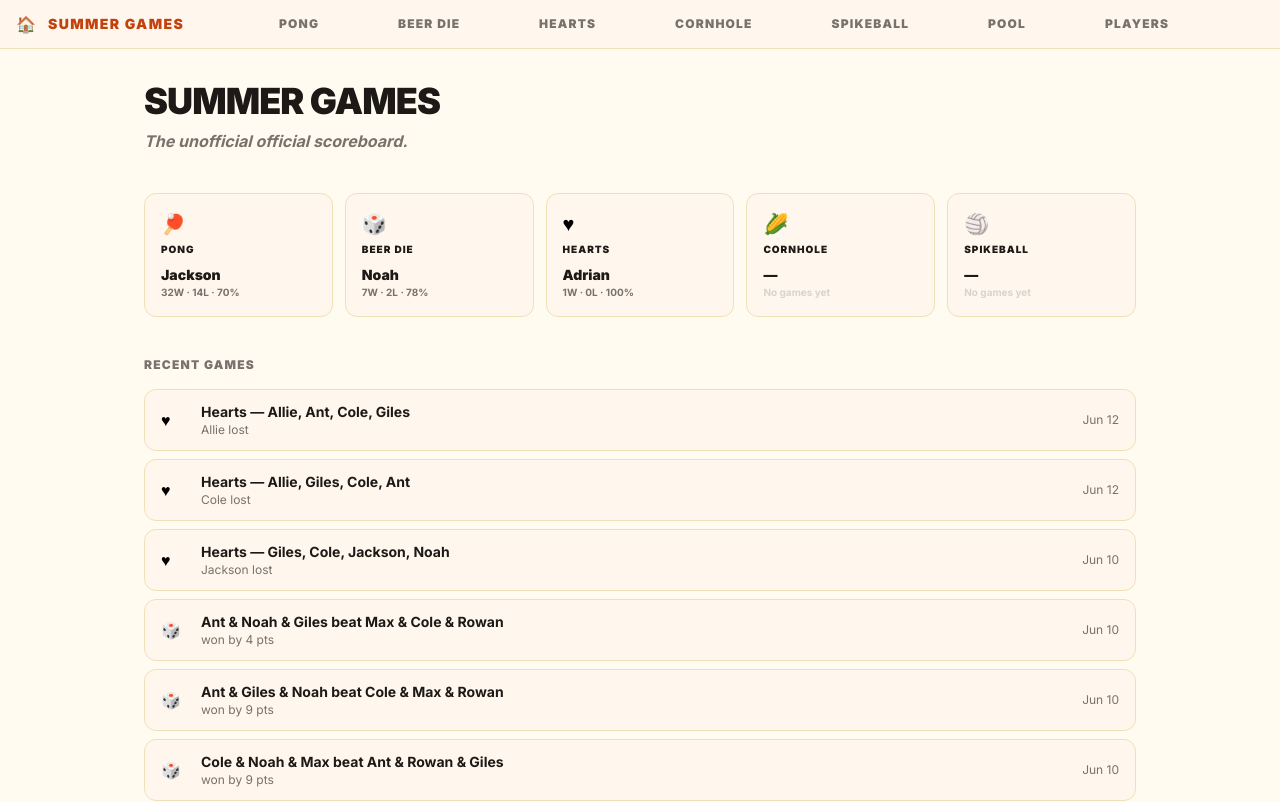
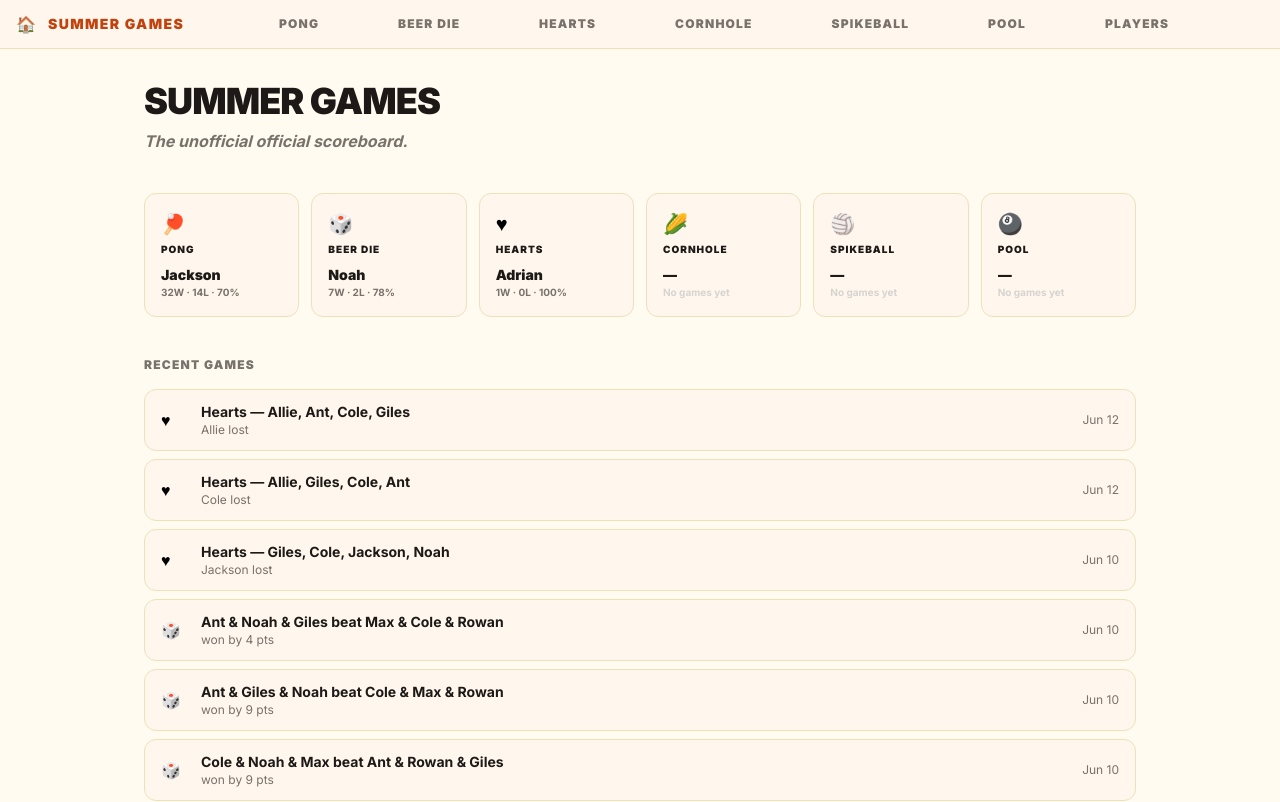
Before and after one commit to gileshayhurst/summer-games, a Next.js app: page /g/example in a window 1280 px wide. Shown: the top 802 px of the page. Built offline with nearby package versions, Linux system fonts and the light colour scheme.

Commit message:
feat: add Pool leader card to group home page

```diff
--- a/app/g/[slug]/page.tsx
+++ b/app/g/[slug]/page.tsx
@@ -2,9 +2,9 @@ export const dynamic = 'force-dynamic'
 
 import Link from 'next/link'
 import RecentGames from '@/components/RecentGames'
-import { RecentGame, User, PongGamePlayer, BeerDieGamePlayer, BeerDieSink, HeartsGamePlayer, CornholeGamePlayer, SpikeballGamePlayer } from '@/lib/types'
+import { RecentGame, User, PongGamePlayer, BeerDieGamePlayer, BeerDieSink, HeartsGamePlayer, CornholeGamePlayer, SpikeballGamePlayer, PoolGamePlayer } from '@/lib/types'
 import { createServerClient, getGroupBySlug } from '@/lib/supabase-server'
-import { computePongLeaderboard, computeBeerDieLeaderboard, computeHeartsLeaderboard, computeCornholeLeaderboard, computeSpikeballLeaderboard } from '@/lib/stats'
+import { computePongLeaderboard, computeBeerDieLeaderboard, computeHeartsLeaderboard, computeCornholeLeaderboard, computeSpikeballLeaderboard, computePoolLeaderboard } from '@/lib/stats'
 import { notFound } from 'next/navigation'
 
 type GameLeader = { name: string; wins: number; losses: number; winRatePct: number } | null
@@ -18,6 +18,7 @@ async function getRecentGames(groupId: string): Promise<RecentGame[]> {
       { data: cornholeGames },
       { data: spikeballGames },
       { data: heartsGames },
+      { data: poolGames },
     ] = await Promise.all([
       supabase.from('pong_games').select('id, cups_left, played_at, pong_game_players ( side, users ( id, name ) )')
         .eq('group_id', groupId).eq('approved', true).order('played_at', { ascending: false }).limit(10),
@@ -28,6 +29,8 @@ async function getRecentGames(groupId: string): Promise<RecentGame[]> {
       supabase.from('spikeball_games').select('id, points_differential, played_at, spikeball_game_players ( side, users ( id, name ) )')
         .eq('group_id', groupId).eq('approved', true).order('played_at', { ascending: false }).limit(10),
       supabase.from('hearts_games').select('id, played_at, hearts_game_players ( lost, users ( id, name ) )')
+        .eq('group_id', groupId).eq('approved', true).order('played_at', { ascending: false }).limit(10),
+      supabase.from('pool_games').select('id, balls_differential, played_at, pool_game_players ( side, users ( id, name ) )')
         .eq('group_id', groupId).eq('approved', true).order('played_at', { ascending: false }).limit(10),
     ])
 
@@ -61,6 +64,12 @@ async function getRecentGames(groupId: string): Promise<RecentGame[]> {
         players: (g.hearts_game_players ?? []).map((p: any) => p.users?.name ?? 'Unknown'),
         loser: (g.hearts_game_players ?? []).find((p: any) => p.lost)?.users?.name ?? '',
       })),
+      ...(poolGames ?? []).map((g: any) => ({
+        type: 'pool' as const, id: g.id, played_at: g.played_at,
+        winners: (g.pool_game_players ?? []).filter((p: any) => p.side === 'winner').map((p: any) => p.users?.name ?? 'Unknown'),
+        losers: (g.pool_game_players ?? []).filter((p: any) => p.side === 'loser').map((p: any) => p.users?.name ?? 'Unknown'),
+        balls_differential: g.balls_differential,
+      })),
     ]
     recent.sort((a, b) => new Date(b.played_at).getTime() - new Date(a.played_at).getTime())
     return recent.slice(0, 20)
@@ -78,6 +87,7 @@ async function getGameLeaders(groupId: string): Promise<Record<string, GameLeade
       { data: heartsPlayers },
       { data: cornholePlayers },
       { data: spikeballPlayers },
+      { data: poolPlayers },
     ] = await Promise.all([
       supabase.from('users').select('id, name, created_at').eq('group_id', groupId).order('name'),
       supabase.from('pong_game_players').select('game_id, player_id, side, pong_games!inner ( id, cups_left, played_at )').eq('group_id', groupId).eq('pong_games.approved', true),
@@ -86,6 +96,7 @@ async function getGameLeaders(groupId: string): Promise<Record<string, GameLeade
       supabase.from('hearts_game_players').select('game_id, player_id, lost, hearts_games!inner ( id, played_at )').eq('group_id', groupId).eq('hearts_games.approved', true),
       supabase.from('cornhole_game_players').select('game_id, player_id, side, cornhole_games!inner ( id, points_differential, played_at )').eq('group_id', groupId).eq('cornhole_games.approved', true),
       supabase.from('spikeball_game_players').select('game_id, player_id, side, spikeball_games!inner ( id, points_differential, played_at )').eq('group_id', groupId).eq('spikeball_games.approved', true),
+      supabase.from('pool_game_players').select('game_id, player_id, side, pool_games!inner ( id, balls_differential, played_at )').eq('group_id', groupId).eq('pool_games.approved', true),
     ])
 
     const u = (users ?? []) as User[]
@@ -95,6 +106,7 @@ async function getGameLeaders(groupId: string): Promise<Record<string, GameLeade
     const heartsTop = computeHeartsLeaderboard(u, (heartsPlayers ?? []) as unknown as HeartsGamePlayer[])[0]
     const cornholeTop = computeCornholeLeaderboard(u, (cornholePlayers ?? []) as unknown as CornholeGamePlayer[])[0]
     const spikeballTop = computeSpikeballLeaderboard(u, (spikeballPlayers ?? []) as unknown as SpikeballGamePlayer[])[0]
+    const poolTop = computePoolLeaderboard(u, (poolPlayers ?? []) as unknown as PoolGamePlayer[])[0]
 
     const toLeader = (entry: any, isHearts = false): GameLeader => {
       if (!entry) return null
@@ -111,6 +123,7 @@ async function getGameLeaders(groupId: string): Promise<Record<string, GameLeade
       hearts: toLeader(heartsTop, true),
       cornhole: toLeader(cornholeTop),
       spikeball: toLeader(spikeballTop),
+      pool: toLeader(poolTop),
     }
   } catch { return {} }
 }
@@ -121,6 +134,7 @@ const GAME_CARDS = [
   { key: 'hearts', slug: 'hearts', icon: '♥', name: 'Hearts' },
   { key: 'cornhole', slug: 'cornhole', icon: '🌽', name: 'Cornhole' },
   { key: 'spikeball', slug: 'spikeball', icon: '🏐', name: 'Spikeball' },
+  { key: 'pool', slug: 'pool', icon: '🎱', name: 'Pool' },
 ]
 
 export default async function GroupHomePage({ params }: { params: { slug: string } }) {
@@ -140,7 +154,7 @@ export default async function GroupHomePage({ params }: { params: { slug: string
         <h1 className="text-4xl font-black tracking-tight text-stone-900 uppercase">{group.name}</h1>
         <p className="text-muted mt-2 italic font-bold">The unofficial official scoreboard.</p>
       </div>
-      <div className="grid grid-cols-2 gap-3 sm:grid-cols-5">
+      <div className="grid grid-cols-2 gap-3 sm:grid-cols-3 md:grid-cols-6">
         {GAME_CARDS.map(({ key, slug, icon, name }) => {
           const leader = leaders[key] ?? null
           return (
--- a/app/g/example/page.tsx
+++ b/app/g/example/page.tsx
@@ -7,6 +7,7 @@ import {
   exampleCornholeLeaderboard,
   exampleSpikeballLeaderboard,
   exampleHeartsLeaderboard,
+  examplePoolLeaderboard,
   exampleRecentAll,
 } from './data'
 
@@ -18,6 +19,7 @@ const GAME_CARDS = [
   { key: 'hearts', slug: 'hearts', icon: '♥', name: 'Hearts' },
   { key: 'cornhole', slug: 'cornhole', icon: '🌽', name: 'Cornhole' },
   { key: 'spikeball', slug: 'spikeball', icon: '🏐', name: 'Spikeball' },
+  { key: 'pool', slug: 'pool', icon: '🎱', name: 'Pool' },
 ]
 
 function toLeader(entry: any, isHearts = false): GameLeader {
@@ -35,6 +37,7 @@ const leaders: Record<string, GameLeader> = {
   hearts: toLeader((exampleHeartsLeaderboard as any[])[0], true),
   cornhole: toLeader((exampleCornholeLeaderboard as any[])[0]),
   spikeball: toLeader((exampleSpikeballLeaderboard as any[])[0]),
+  pool: toLeader((examplePoolLeaderboard as any[])[0]),
 }
 
 export default function ExampleHomePage() {
@@ -45,7 +48,7 @@ export default function ExampleHomePage() {
         <h1 className="text-4xl font-black tracking-tight text-stone-900 uppercase">{EXAMPLE_GROUP_NAME}</h1>
         <p className="text-muted mt-2 italic font-bold">The unofficial official scoreboard.</p>
       </div>
-      <div className="grid grid-cols-2 gap-3 sm:grid-cols-5">
+      <div className="grid grid-cols-2 gap-3 sm:grid-cols-3 md:grid-cols-6">
         {GAME_CARDS.map(({ key, slug, icon, name }) => {
           const leader = leaders[key] ?? null
           return (
```
